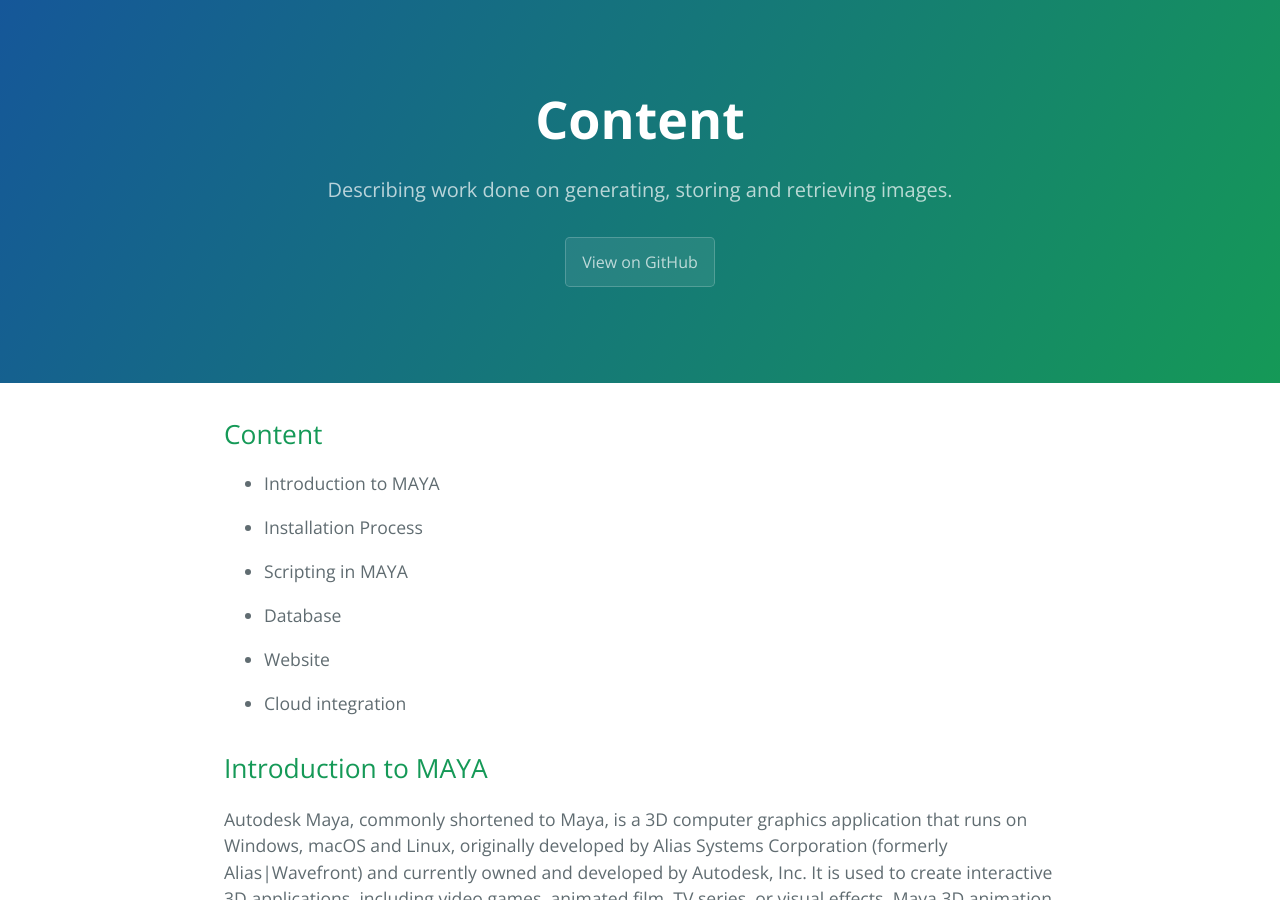
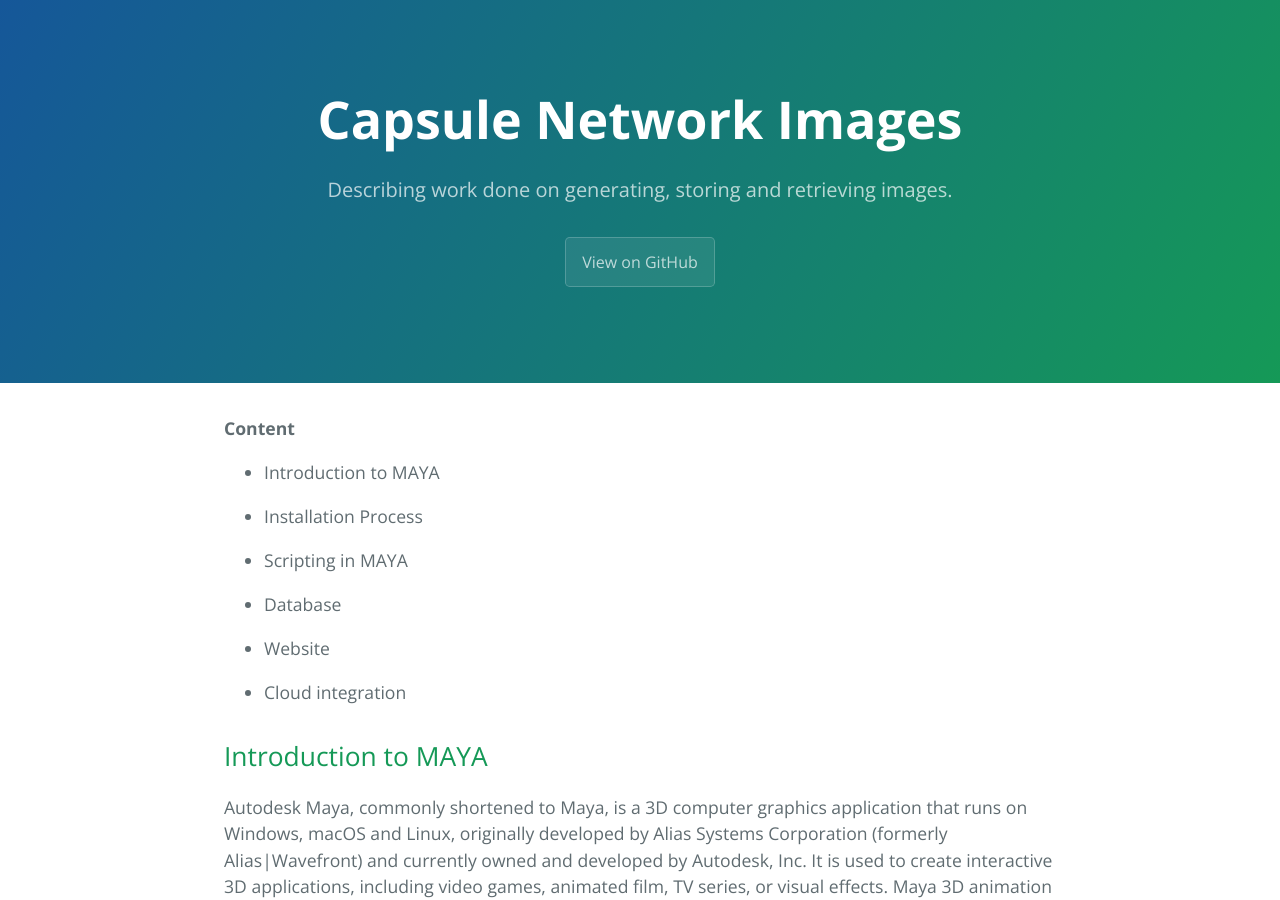
Before and after one commit to Sindhurakolli/DMDD_portfolio, a Jekyll site: the page built from index.md, in a window 1280 px wide and 900 px high. Built offline with Jekyll 4.4.1, drawn with Linux system fonts in a browser that asks for light colours; our own code applies the rules of GitHub Pages for plain Markdown files.

Commit message:
Update index.md

```diff
--- a/index.md
+++ b/index.md
@@ -2,7 +2,7 @@
 layout: default
 ---
 
-## Content
+**Content**
 
 *   Introduction to MAYA
 
```
